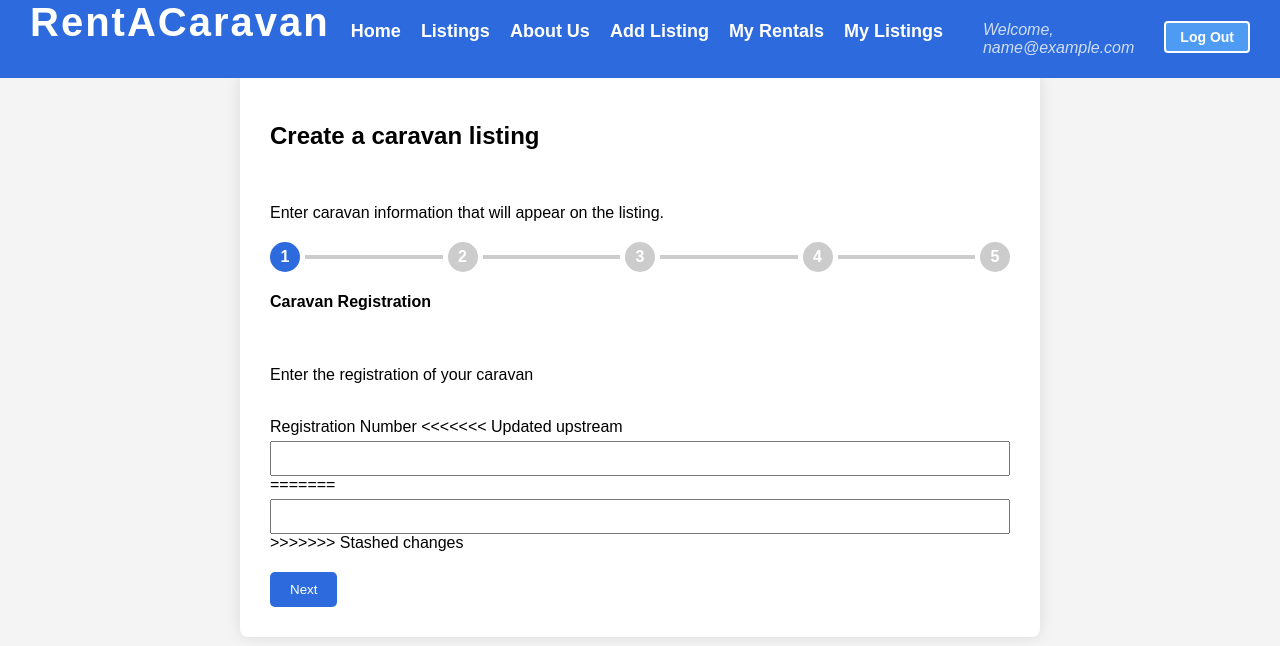
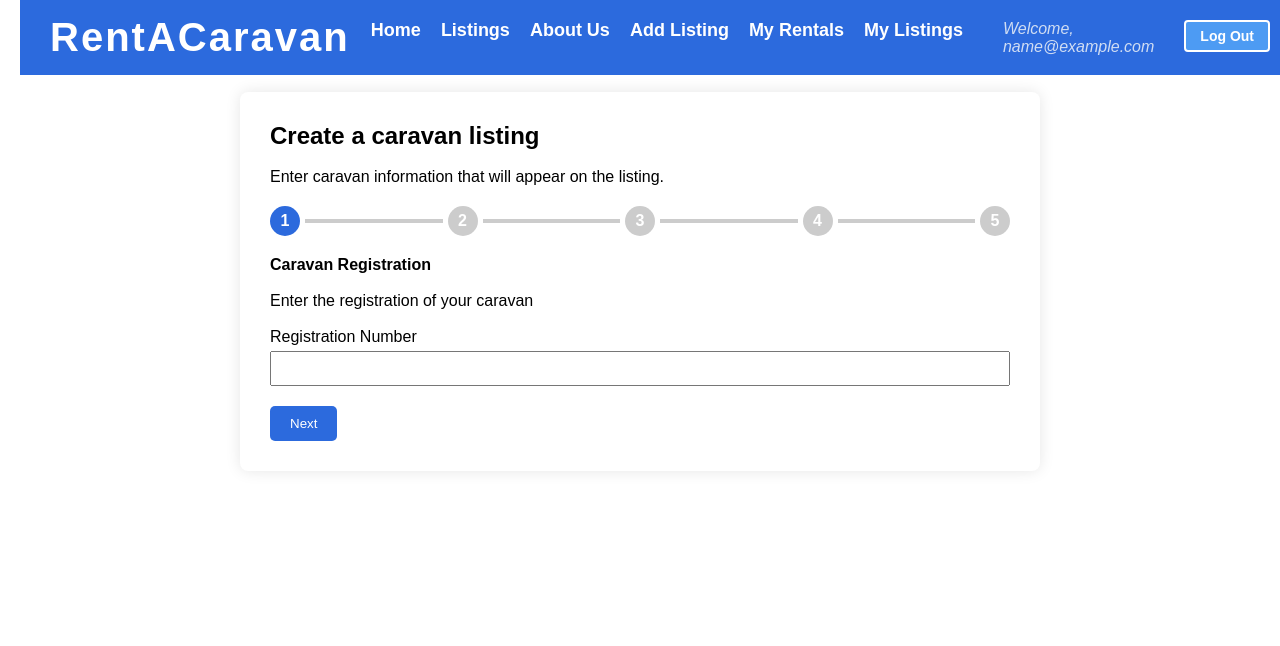
Before and after one commit to Salak0/rentMyCaravan, a PHP site: page /addCaravan.php in a window 1280 px wide. Shown: the top 646 px of the page. Run offline with PHP 8.4, Linux system fonts and the light colour scheme; the visitor is signed in with stand-in values (Sample User, id 1).

Commit message:
comments added

```diff
--- a/addCaravan.php
+++ b/addCaravan.php
@@ -68,12 +68,6 @@ if ($_SERVER["REQUEST_METHOD"] == "POST") {
 }
 ?>
 
-
-
-
-
-
-
 <!DOCTYPE html>
 <html lang="en">
 <title>Caravan Listing Form</title>
@@ -115,12 +109,8 @@ if ($_SERVER["REQUEST_METHOD"] == "POST") {
         <div class="grid">
           <div class="col">
             <label for="reg">Registration Number</label>
-<<<<<<< Updated upstream
-            <input type="text" id="reg" name="reg" required>
-=======
             <input type="text" id="reg" name="name" required>
             <div class="error"></div>
->>>>>>> Stashed changes
           </div>
         </div>
         <div class="navigation">
--- a/footer.php
+++ b/footer.php
@@ -2,6 +2,7 @@
 <footer class="footer">
     <div class="footer-info">
 
+        <!--- Socials section-->
         <section id="socials">
             <h2>Follow us</h2>
             <br>
@@ -12,6 +13,7 @@
             <h4>X</h4>
         </section>
 
+        <!--- Contact section-->
         <section id="contact">
             <h2>Contact Us</h2>
             <br>
@@ -22,6 +24,7 @@
             <h4>Post Address: Cardiff, 142 Ross Road,<br>CF14 3BA </h4>
         </section>
 
+        <!--- Help Sections-->
         <section id="help">
             <h2>Need Help?</h2>
             <br>
--- a/header.php
+++ b/header.php
@@ -11,7 +11,7 @@ $loggedIn = isset($_SESSION["email_id"]);
 <head>
     <meta charset="UTF-8">
     <title>RentACaravan</title>
-    <link rel="stylesheet" href="pages\style\index.css"> <!-- Adjust if your stylesheet has a different name -->
+    <link rel="stylesheet" href="pages\style\index.css"> <!-- Linked Stylesheet -->
     <link href="https://fonts.googleapis.com/css2?family=Material+Symbols+Outlined" rel="stylesheet">
 </head>
 <body>
@@ -33,8 +33,6 @@ $loggedIn = isset($_SESSION["email_id"]);
 
 
             <?php endif; ?>
-
-
                 <?php if ($loggedIn): ?>
                    <span class="welcome-msg" style="color:rgb(208, 221, 243); font-style: italic; font-weight: 400; margin-left: 20px;">
                          Welcome,<br> <?= htmlspecialchars($_SESSION["email_id"]); ?>
@@ -51,15 +49,5 @@ $loggedIn = isset($_SESSION["email_id"]);
                     </div>
                 <?php endif; ?>
             </div>
-
         </div>
-
-
     </header>
-
-
-
-
-
-
-        <!-- Login/Register or Logout -->
--- a/index.php
+++ b/index.php
@@ -1,8 +1,8 @@
 <?php
 include('header.php');
-require 'db.php'; // Make sure this connects to your MySQL database
+require 'db.php';
 
-// Fetch 3 random caravans
+// Fetch 3 caravans
 $sql = "SELECT caravan_id, make, model, sleeps, image_url FROM caravans ORDER BY RAND() LIMIT 3";
 $result = $conn->query($sql);
 ?>
--- a/login.php
+++ b/login.php
@@ -1,5 +1,5 @@
 <?php
-require('db.php'); // Ensure this file connects to the database
+require('db.php');
 include('header.php');
 
 $loginError = '';
@@ -8,7 +8,7 @@ if ($_SERVER["REQUEST_METHOD"] == "POST") {
     $email = $_POST['email'];
     $password = $_POST['password'];
 
-    // Basic sanitization
+    // Sanitizing the inputs
     $email = mysqli_real_escape_string($conn, $email);
 
     $sql = "SELECT * FROM users WHERE email_id = '$email'";
@@ -18,7 +18,7 @@ if ($_SERVER["REQUEST_METHOD"] == "POST") {
         $user = mysqli_fetch_assoc($result);
         if (password_verify($password, $user['password'])) {
             $_SESSION['email_id'] = $user['email_id'];
-            header("Location: index.php"); // Redirect to dashboard
+            header("Location: index.php");
             exit();
         } else {
             $loginError = "Invalid password.";
--- a/myRentals.php
+++ b/myRentals.php
@@ -9,7 +9,7 @@ if (!isset($_SESSION['email_id'])) {
 
 $customer_id = $_SESSION['email_id'];
 
-// Fetch rentals for this customer
+// Show rentals for this customer
 $sql = "SELECT r.rental_id, r.caravan_id, r.loan_date, r.return_date, r.isReturned, r.total_price,
                c.make, c.model, c.description, c.caravan_address, c.price_per_day
         FROM rentals r
--- a/pages/scripts/logi.js
+++ b/pages/scripts/logi.js
@@ -59,7 +59,6 @@ const validateInput = () => {
     }
 
     if (valid) {
-        alert("Login successful!");
         form.submit();
     }
 }
--- a/pages/style/add-caravan.css
+++ b/pages/style/add-caravan.css
@@ -1,8 +1,8 @@
 
 body {
   font-family: Arial, sans-serif;
-  background: #f4f4f4;
-
+  padding: 20px;
+  background: white;
 }
 
 .form {
@@ -18,13 +18,13 @@ body {
   margin-top: 0;
 }
 
-.pagination {
+.pagination { /* Step progress styling */
   display: flex;
   align-items: center;
   margin: 20px 0;
 }
 
-.pagination .number {
+.pagination .number { /* Making the step numbers round and inline*/
   background: #ccc;
   color: #fff;
   border-radius: 50%;
@@ -44,14 +44,14 @@ body {
 
 .pagination .number.active,
 .pagination .bar.active {
-  background: #2c6add;
+  background: #2c6add; /* Colour change for finished and current step*/
 }
 
 .steps .step {
   display: none;
 }
 
-.steps .step.active {
+.steps .step.active { /*Small fade in animation when form appears*/
   display: block;
   animation: fadeIn 0.3s ease-in-out;
 }
@@ -70,7 +70,7 @@ body {
   display: none;
 }
 
-.radio label {
+.radio label { /*Making radio buttons big and round */
   width: 100%;
   padding: 15px;
   border: 1px solid #bbb;
@@ -79,7 +79,7 @@ body {
   cursor: pointer;
 }
 
-.radio input:checked + label{
+.radio input:checked + label{ /*Making radio buttons blue when selected*/
   background: #2c6add;
   color: #fff;
 }
@@ -109,7 +109,7 @@ textarea {
   justify-content: space-between;
 }
 
-.navigation button {
+.navigation button { /*Making navigation buttons blue and rounded*/
   padding: 10px 20px;
   background: #2c6add;
   color: white;
@@ -123,15 +123,15 @@ textarea {
   cursor: default;
 }
 
-.error input, .error select, .error textarea {
+.error input, .error select, .error textarea { /*Making fields red if input invalid*/
   border: 2px solid red;
 }
 
-.success input, .success select, .success textarea {
+.success input, .success select, .success textarea { /*Making fields green if input valid*/
   border: 2px solid green;
 }
 
-.error .error {
+.error .error { /*Error text colour*/
   color: red;
   font-size: 0.9rem;
   margin-top: 5px;
--- a/pages/style/index.css
+++ b/pages/style/index.css
@@ -1,33 +1,29 @@
 * {
-
+    margin: 0;
+    padding: 0;
     box-sizing: border-box;
     font-family: Arial, sans-serif;
 }
 
 body {
     background-color: #ffffff;
-    margin: 0;
-    padding: 0;
 }
 
 .header {
     display: flex;
     justify-content: space-between;
-    align-items: center;
-    background-color: #2c6add;
+    align-items: center; /*Center all header content*/
+    background-color: #2c6add; /*Make header blue*/
     padding: 15px 30px;
-    padding-bottom: 0px;
-    padding-top: 0px;
     width: 100%;
     position: fixed;
     top: 0;
     z-index: 1000;
     margin-left: 0px;
     margin-right: 30px;
-
 }
 
-.logo {
+.logo { /*Webiste title styling*/
     color: white;
     font-size: 40px;
     font-family: Arial;
@@ -41,7 +37,7 @@ body {
     gap: 20px;
 }
 
-.nav-link {
+.nav-link { /*Making nav links white and bold*/
     color: white;
     text-decoration: none;
     font-size: 18px;
@@ -54,7 +50,7 @@ body {
     text-decoration: underline;
 }
 
-.hero-section {
+.hero-section { /*Hero section image*/
     background: linear-gradient(to top, rgba(0,0,0,0.5)70%, rgba(0,0,0,0.5)70%), url(background.jpg);
     background-position: center;
     background-size: cover;
@@ -65,14 +61,14 @@ body {
     margin-top: 75px;
 }
 
-.quote-container {
+.quote-container { /*Quote positioning*/
     color: rgba(255, 255, 255, 0.9);
     text-shadow: 3px 3px 6px rgba(0, 0, 0, 0.7);
     text-align: center;
     padding: 20px;
 }
 
-.quote-content {
+.quote-content { /*Quote Styling*/
     font-family: "Lucida Handwriting", cursive;
     font-style: italic;
     font-size: 50px;
@@ -85,7 +81,7 @@ body {
     padding: 40px 20px;
 }
 
-.section-title {
+.section-title { /*Section title alignment and styling*/
     font-size: 32px;
     margin-bottom: 30px;
     text-align: center;
@@ -109,7 +105,7 @@ body {
     padding: 60px 0;
 }
 
-.caravan-container {
+.caravan-container { /*Featured caravan container*/
     display: flex;
     justify-content: center;
     gap: 30px;
@@ -127,7 +123,7 @@ body {
     transition: transform 0.3s ease-in-out, box-shadow 0.3s ease;
 }
 
-.caravan-box:hover {
+.caravan-box:hover { /*Caravan listing makes it pop when hovering over*/
     transform: translateY(-10px);
     box-shadow: 0px 10px 20px rgba(0, 0, 0, 0.15);
 }
@@ -171,7 +167,7 @@ body {
     padding: 60px 0;
 }
 
-.steps-container {
+.steps-container { /*Steps conatiners and alignment*/
     display: flex;
     justify-content: space-between;
     flex-wrap: wrap;
@@ -258,7 +254,7 @@ body {
     margin-right: 40px;
 }
 
-.nav-button button {
+.nav-button button { /*Login and register buttons*/
     background-color: #4d9bf3;
     color: white;
     border: 2px solid white;
@@ -271,7 +267,7 @@ body {
     transition: background-color 0.3s ease, color 0.3s ease, border-color 0.3s ease;
 }
 
-.nav-button button:hover {
+.nav-button button:hover { /*Login and register buttons hover*/
     background-color: white;
     color: #1a73e8;
     border-color: #1a73e8;
@@ -288,7 +284,7 @@ body {
     padding-left: 60px;
 }
 
-.welcome-msg {
+.welcome-msg { /*Welcome message styling*/
     color: #94b4f0;
     font-style: italic;
     font-weight: 400;
--- a/pages/style/reg.css
+++ b/pages/style/reg.css
@@ -13,7 +13,7 @@ body {
 }
 
 
-.form-container {
+.form-container { /*Form container*/
     background-color: rgba(255, 255, 255, 0.70);
     max-width: 800px;
     margin: 0 auto;
--- a/register.php
+++ b/register.php
@@ -41,6 +41,8 @@ if ($_SERVER["REQUEST_METHOD"] == "POST") {
 
     <div class="main-reg">
         <div class="form-container">
+
+            <!--- Form fields-->
             <form id="registration-form" action="register.php" method="POST">
                 <a href="index.php" class="returnArrow"><img src="pages/style/returnArrow.svg" alt="Return"></a>
                 <h2>Welcome!<br>Please Sign In</h2>
--- a/rentCaravan.php
+++ b/rentCaravan.php
@@ -16,14 +16,14 @@ if ($_SERVER["REQUEST_METHOD"] == "POST") {
     $start = $_POST['start_date'];
     $end = $_POST['end_date'];
 
-    // Validate date range
+    // Validate date
     if (strtotime($end) <= strtotime($start)) {
         echo "<h2 style='color:red; text-align:center;'>Invalid date range. Return date must be after start date.</h2>";
         echo "<div style='text-align:center; margin-top:20px;'><a href='listings.php'>← Back to Listings</a></div>";
         exit;
     }
 
-    // Fetch caravan price and owner
+    // SHow caravan price and owner
     $stmt = $conn->prepare("SELECT price_per_day, email_id FROM caravans WHERE caravan_id = ?");
     $stmt->bind_param("i", $caravan_id);
     $stmt->execute();
```
Also changed, not shown: confirmReturn.php (+5 -5 lines), editListing.php (+8 -8 lines), myListings.php (+2 -5 lines), pages/style/login.css (+8 -8 lines).
